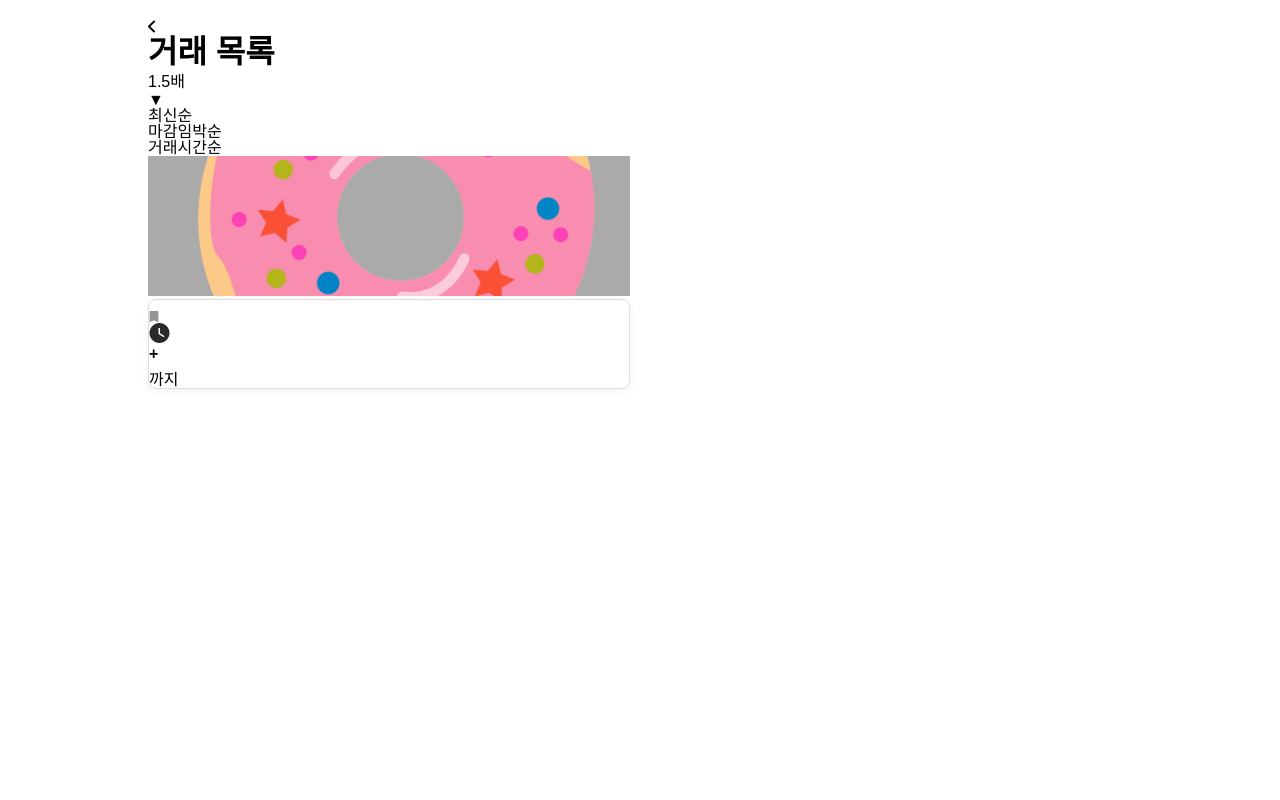
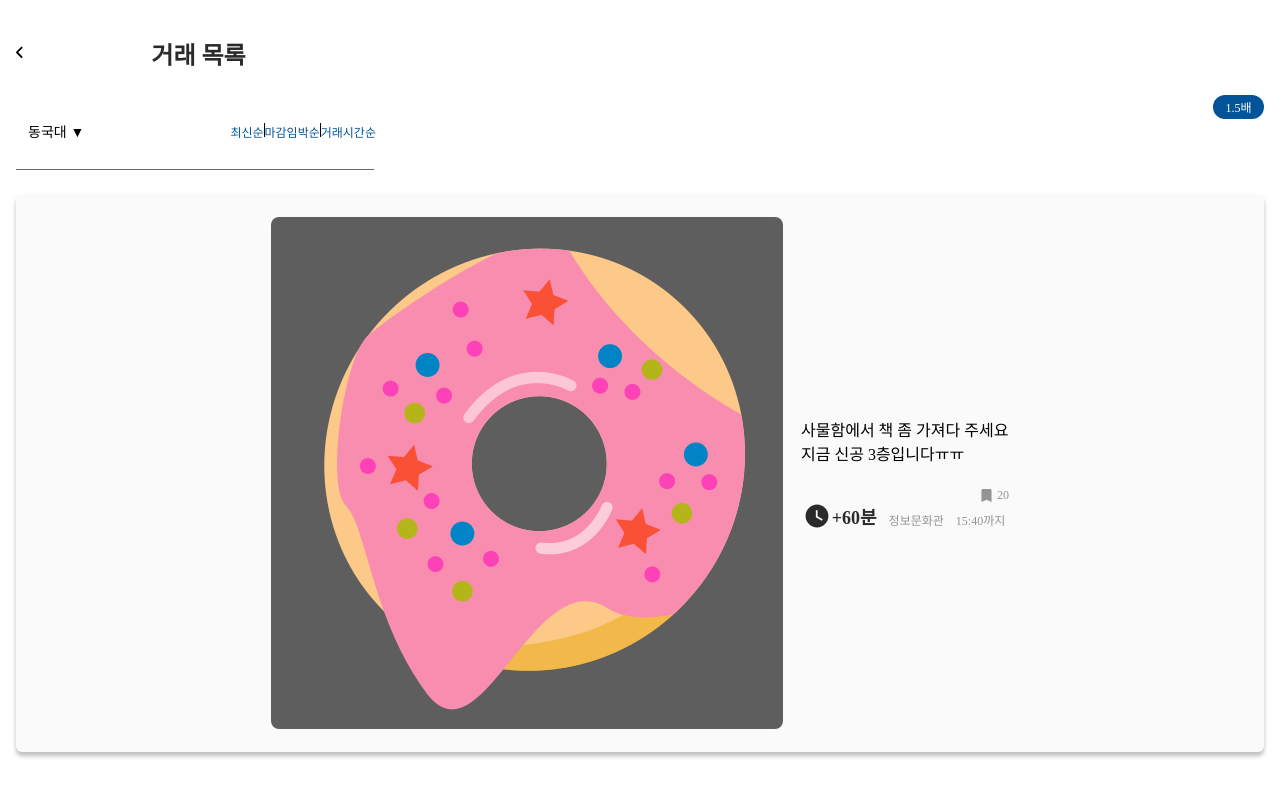
Before and after one commit to LikeLion-at-DGU/2025-simba-5-Tickitaka, a Django app: page /posts/post_list in a window 1280 px wide. Run offline with Django 5.2, Linux system fonts and the light colour scheme.

Commit message:
[Add]post_list.css 1차 작성

```diff
--- a/posts/templates/posts/post_list.html
+++ b/posts/templates/posts/post_list.html
@@ -13,11 +13,12 @@
                 </div>
                 <h1 class="post-list-title_sy">거래 목록</h1>
             </div>
-
-            <button class="time-boost-btn_sy">1.5배</button>
+            <div class="time-boost-btn_sy">
+                <button>1.5배</button>
+            </div>
             <div class="post-list-navbar_sy">
                 <div class="dropdown_sy">
-                    <div id="selectedBuilding_sy" class="dropdown-button_sy" onclick="toggleDropdown()">{{ post.university_id }} ▼</div>
+                    <div id="selectedBuilding_sy" class="dropdown-button_sy" onclick="toggleDropdown()">동국대<!-- {{ post.university_id }}--> ▼</div>
                     <div id="buildingDropdown_sy" class="dropdown-content_sy">
                         {% for building in building %}
                             <div onclick="selectBuilding('{{ post.building }}')">{{ post.building }}</div>
@@ -26,9 +27,9 @@
                 </div>
                 <div class="list-category_sy">
                     <p class="latest-category_sy">최신순</p>
-                    <div></div>
+                    <div class="category-line_sy"></div>
                     <p class="deadline-category_sy">마감임박순</p>
-                    <div></div>
+                    <div class="category-line_sy"></div>
                     <p class="transaction-category_sy">거래시간순</p>
                 </div>
             </div>
@@ -42,22 +43,24 @@
                     <img src="{% static 'images/test.png' %}" alt="테스트 이미지">
                 </div>
                 <div class="post-item_sy">
-                    <h2 class="post-title_sy">{{ post.title }}</h2>
+                    <h2 class="post-title_sy">사물함에서 책 좀 가져다 주세요 지금 신공 3층입니다ㅠㅠ<!-- {{ post.title }}--></h2>
+                    <div class="post-first-info_sy">
                         <div class="post-liked_sy">
                             <svg width="10" height="13" viewBox="0 0 10 13" fill="none" xmlns="http://www.w3.org/2000/svg">
                                 <path d="M0.625 12.125V2.125C0.625 1.78125 0.7475 1.48708 0.9925 1.2425C1.2375 0.997917 1.53167 0.875417 1.875 0.875H8.125C8.46875 0.875 8.76313 0.9975 9.00813 1.2425C9.25313 1.4875 9.37542 1.78167 9.375 2.125V12.125L5 10.25L0.625 12.125Z" fill="#959393"/>
                             </svg>
-                        <p class="post-liked-count_sy">{{ post.saved_count }}</p>
+                            <p class="post-liked-count_sy">20<!-- {{ post.saved_count }}--></p>
                         </div>
-                    <div class="post-info-sy">
+                        <div class="post-second-info-sy">
                             <div class="post-time_sy">
                                 <svg width="21" height="20" viewBox="0 0 21 20" fill="none" xmlns="http://www.w3.org/2000/svg">
                                     <path d="M10.5 0C9.18678 0 7.88642 0.258658 6.67317 0.761205C5.45991 1.26375 4.35752 2.00035 3.42893 2.92893C1.55357 4.8043 0.5 7.34784 0.5 10C0.5 12.6522 1.55357 15.1957 3.42893 17.0711C4.35752 17.9997 5.45991 18.7362 6.67317 19.2388C7.88642 19.7413 9.18678 20 10.5 20C13.1522 20 15.6957 18.9464 17.5711 17.0711C19.4464 15.1957 20.5 12.6522 20.5 10C20.5 8.68678 20.2413 7.38642 19.7388 6.17317C19.2362 4.95991 18.4997 3.85752 17.5711 2.92893C16.6425 2.00035 15.5401 1.26375 14.3268 0.761205C13.1136 0.258658 11.8132 0 10.5 0ZM14.7 14.2L9.5 11V5H11V10.2L15.5 12.9L14.7 14.2Z" fill="#2A2A2A"/>
                                 </svg>
-                            <p class="post-time-text_sy">+ {{ post.accounts }}</p>
+                                <p class="post-time-text_sy">+60분 <!-- {{ post.accounts }}--></p>
                             </div>
-                        <div class="post-location_sy">{{ post.building }}</div>
-                        <div class="post-deadline_sy">{{ post.deadline }}까지</div>
+                            <div class="post-location_sy">정보문화관<!-- {{ post.building }} --></div>
+                            <div class="post-deadline_sy">15:40<!-- {{ post.deadline }} -->까지</div>
+                        </div>
                     </div>
                 </div>
             </div>
--- a/project/static/css/post_list.css
+++ b/project/static/css/post_list.css
@@ -1,103 +1,262 @@
 body {
-    margin: 0;
-    padding: 0;
+    font-family: 'Pretendard', sans-serif;
 }
 
 .post-list-container_sy {
-    padding: 20px;
-    max-width: 1024px;
-    margin: 0 auto;
+    padding-top: 36px;
+    padding-left: 16px;
+    padding-right: 16px;
 }
 
-.post-location_sy {
-    margin-bottom: 10px;
+.post-list-header_sy {
+    margin-bottom: 16px;
+
 }
 
-.post-location-name_sy {
-    font-weight: bold;
-    font-size: 18px;
+.post-list-first-header_sy {
+    display: flex;
+    align-items: center;
+    gap: 128px;
+    margin-bottom: 24px;
 }
 
-.post-category_sy {
-    display: flex;
-    justify-content: space-between;
-    align-items: center;
-    margin-bottom: 20px;
-    font-size: 14px;
+.post-list-title_sy {
+    color: #2A2A2A;
+    text-align: center;
+    font-family: Pretendard;
+    font-size: 24px;
+    font-style: normal;
+    font-weight: 700;
+    line-height: normal;
 }
 
-.checked-category_sy {
+.go-back-btn_sy svg {
+    cursor: pointer;
+    width: 7.364px;
+    height: 12.728px;
+    flex-shrink: 0;
+    aspect-ratio: 7.36/12.73;
+}
+
+.time-boost-btn_sy {
+    display: flex;
+    justify-content: flex-end;
+}
+
+.time-boost-btn_sy button {
+    display: flex;
+    width: 51px;
+    height: 24px;
+    padding: 10px;
+    justify-content: center;
+    align-items: center;
+    gap: 10px;
+    color: #FFF;
+    font-family: Pretendard;
+    font-size: 12px;
+    font-style: normal;
+    font-weight: 500;
+    line-height: normal;
+    border-radius: 30px;
+    background: #025397;
+}
+
+.post-list-navbar_sy {
     display: flex;
     align-items: center;
+    gap: 134px;
+    align-self: stretch;
 }
 
-.selected-category_sy {
-    display: flex;
-    align-items: center;
-    gap: 10px;
-    color: gray;
+.dropdown_sy {
+    position: relative;
 }
 
-.selected-category_sy p:first-child {
-    font-weight: bold;
-    color: black;
+.dropdown-button_sy {
+    padding: 6px 12px;
+    border-radius: 8px;
+    font-size: 14px;
+    cursor: pointer;
 }
 
-.line_sy {
+.dropdown-content_sy {
+    display: none;
+    position: absolute;
+    background-color: white;
+    box-shadow: 0 2px 6px rgba(0, 0, 0, 0.1);
+    border-radius: 8px;
+    top: 30px;
+    z-index: 10;
+    width: 120px;
+}
+
+.dropdown-content_sy.show {
+    display: block;
+}
+
+.dropdown-content_sy div {
+    padding: 10px;
+    cursor: pointer;
+}
+
+.dropdown-content_sy div:hover {
+    background-color: #f0f0f0;
+}
+
+.category-line_sy {
     width: 1px;
-    height: 20px;
-    background-color: #dddddd88;
+    height: 14px;
+    background-color: black;
+}
+
+.list-category_sy {
+    width: 155.272px;
+    display: flex;
+}
+
+.list-category_sy p {
+    color: #025397;
+    text-align: center;
+    font-family: Pretendard;
+    font-size: 12px;
+    font-style: normal;
+    font-weight: 500;
+    line-height: normal;
+}
+
+.header-line {
+    width: 358px;
+    height: 0.5px;
+    background: #666;
+    margin: 24px 0;
 }
 
 .post-list_sy {
-    display: grid;
-    grid-template-columns: repeat(2, 2fr) !important;
-    gap: 20px;
-    padding-bottom: 20px;
+    display: flex;
+    flex-direction: column;
+    gap:24px;
 }
 
-.post-item_sy {
-    border: 1px solid #ddd;
+.post-container_sy {
+    display: flex;
+    padding: 23px 16px;
+    justify-content: center;
+    align-items: center;
+    align-self: stretch;
+    border-radius: 6px;
+    background: #FAFAFA;
+    box-shadow: 0px 4px 4px 0px rgba(0, 0, 0, 0.25);
+    align-items: center;
+    gap: 18px;
+}
+
+.post-image_sy {
+    display: flex;
+    align-items: stretch;
+    aspect-ratio: 1 / 1;
     border-radius: 8px;
+    background: #5E5E5E;
     overflow: hidden;
-    box-shadow: 0 2px 8px rgba(0, 0, 0, 0.05);
 }
 
 .post-image_sy img {
     width: 100%;
-    height: 140px;
+    height: 100%;
     object-fit: cover;
-    background-color: #aaa;
+    display: block;
+    /* ✅ inline 문제 제거 */
+    vertical-align: top;
+    /* ✅ 아래쪽 틈 제거 */
+    line-height: 0;
+    /* ✅ 폰트 기준 정렬 여백 제거 */ }
+
+.post-item_sy {
+    display: flex;
+    width: 208px;
+    flex-direction: column;
+    align-items: flex-start;
+    gap: 23px;
+    flex-shrink: 0;
 }
 
 .post-title_sy {
+    color: #000000;
+    font-family: Pretendard;
     font-size: 16px;
-    margin: 10px;
+    font-style: normal;
+    font-weight: 500;
+    line-height: normal;
+    align-self: stretch;
+    align-items: flex-end;
 }
 
-.about-post_sy {
+.post-first-info_sy {
     display: flex;
-    align-items: center;
-    justify-content: space-between;
-    margin: 0 10px 10px 10px;
-    font-size: 14px;
-    color: #555;
+    flex-direction: column;
+    align-items: flex-end;
+    align-self: stretch;
 }
 
-.post-time_sy {
-    font-weight: bold;
-    font-size: 16px;
-}
-
-.post-status_sy {
-    background-color: #eee;
-    padding: 2px 6px;
-    border-radius: 4px;
-    font-size: 12px;
+.post-liked_sy svg {
+    width: 15px;
+    height: 15px;
+    aspect-ratio:1/1;
 }
 
 .post-liked_sy {
+    color: #959393;
+    font-family: Pretendard;
+    font-size: 12px;
+    font-style: normal;
+    font-weight: 500;
+    line-height: normal;
     display: flex;
+    gap:3px;
     align-items: center;
-    gap: 4px;
 }
+
+.post-second-info-sy {
+    display: flex;
+    justify-content: center;
+    align-items: flex-end;
+    gap: 12px;
+    align-self: stretch;
+}
+.post-time_sy {
+    display: flex;
+    flex-direction: row;
+    gap:3px;
+    align-items: center;
+}
+.post-time_sy svg {
+    width: 24px;
+    height: 24px;
+    aspect-ratio: 1/1;
+}
+
+.post-time-text_sy {
+    color: #2A2A2A;
+    font-family: Pretendard;
+    font-size: 18px;
+    font-style: normal;
+    font-weight: 600;
+    line-height: normal;
+}
+
+.post-location_sy{
+    color: #959393;
+    font-family: Pretendard;
+    font-size: 12px;
+    font-style: normal;
+    font-weight: 500;
+    line-height: normal;
+}
+
+.post-deadline_sy {
+    color: #959393;
+    font-family: Pretendard;
+    font-size: 12px;
+    font-style: normal;
+    font-weight: 500;
+    line-height: normal;
+}
```
Also changed, not shown: project/static/css/font.css (added, +71 -0 lines). Lines whose indentation alone changed are shown as unchanged.
